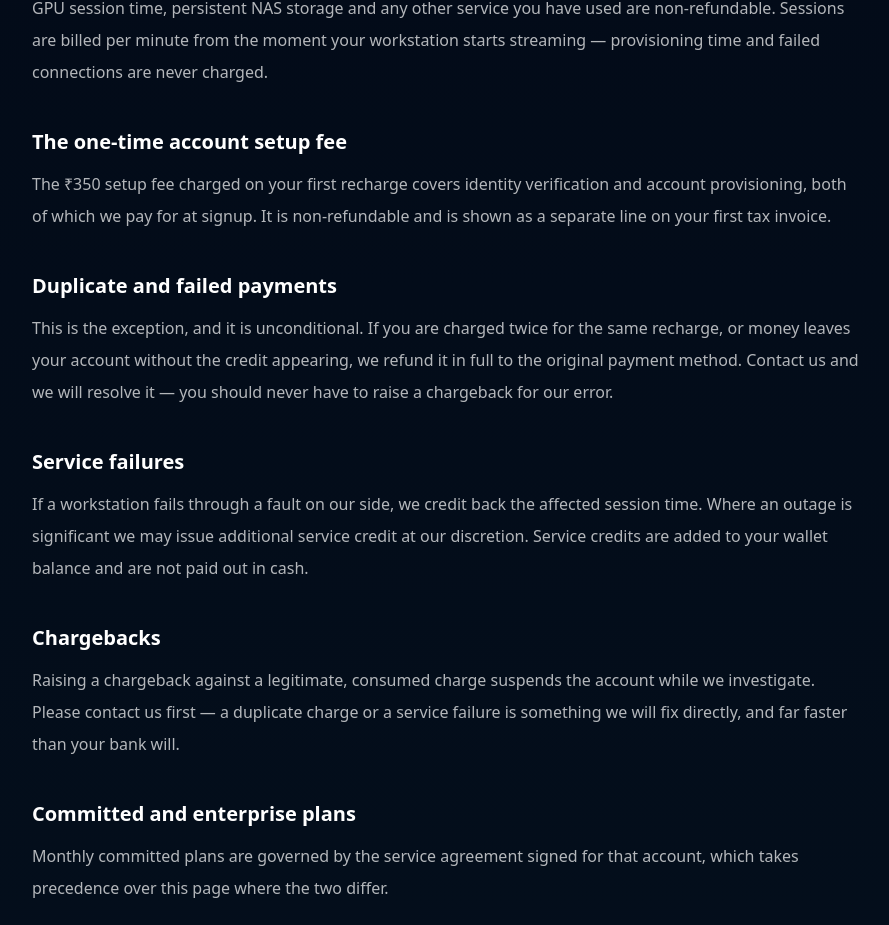
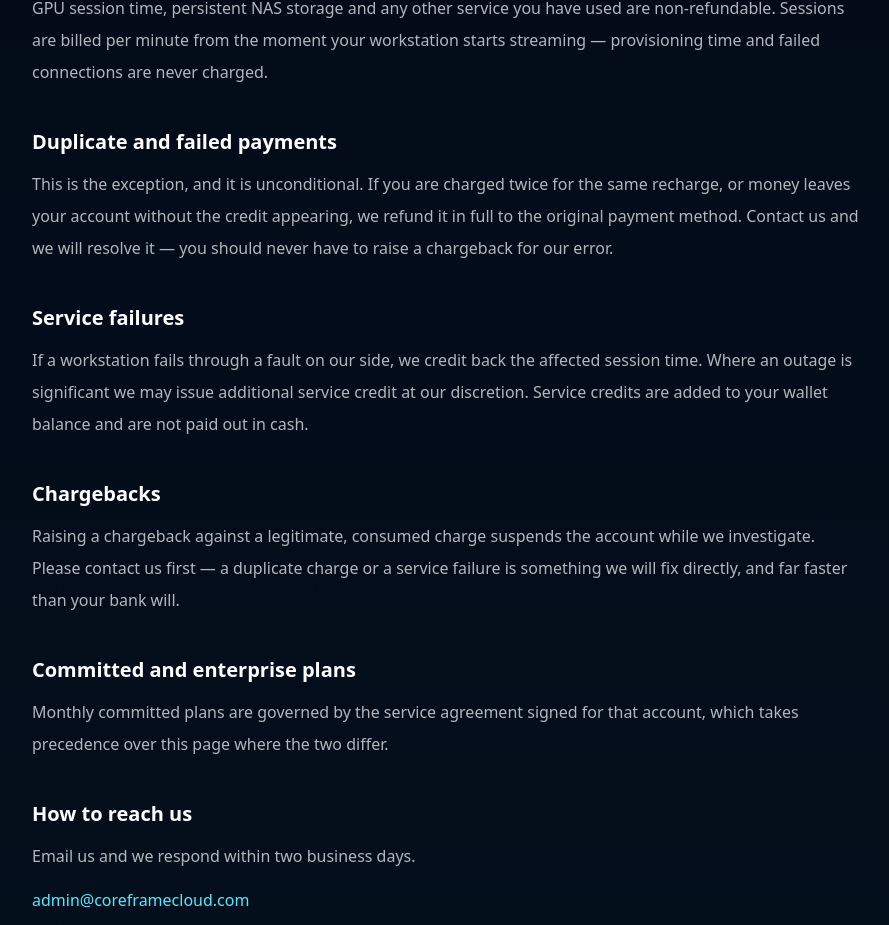
Before and after one commit to coreframecloud/coreframecloudwebsite, a Next.js app: page /refund-policy in a window 1280 px wide. Shown: the part 935-1860 px from the top of the page, without its empty margins (192-1081 px from the left). Built offline with nearby package versions, Linux system fonts and the light colour scheme; no server answers.

Commit message:
Remove the retired setup fee from the refund policy

```diff
--- a/app/refund-policy/page.tsx
+++ b/app/refund-policy/page.tsx
@@ -39,11 +39,6 @@ const policySections = [
     title: "Consumed usage",
     body:
       "GPU session time, persistent NAS storage and any other service you have used are non-refundable. Sessions are billed per minute from the moment your workstation starts streaming — provisioning time and failed connections are never charged.",
-  },
-  {
-    title: "The one-time account setup fee",
-    body:
-      "The ₹350 setup fee charged on your first recharge covers identity verification and account provisioning, both of which we pay for at signup. It is non-refundable and is shown as a separate line on your first tax invoice.",
   },
   {
     title: "Duplicate and failed payments",
--- a/lib/rate-card.ts
+++ b/lib/rate-card.ts
@@ -61,6 +61,7 @@ export type RateCard = {
   wallet: {
     min_topup_rupees: number;
     max_topup_rupees: number;
+    /** Always 0 — the one-time setup fee is retired. */
     one_time_setup_fee_rupees: number;
   };
   // Optional so an older control plane that predates this field does not break
```
